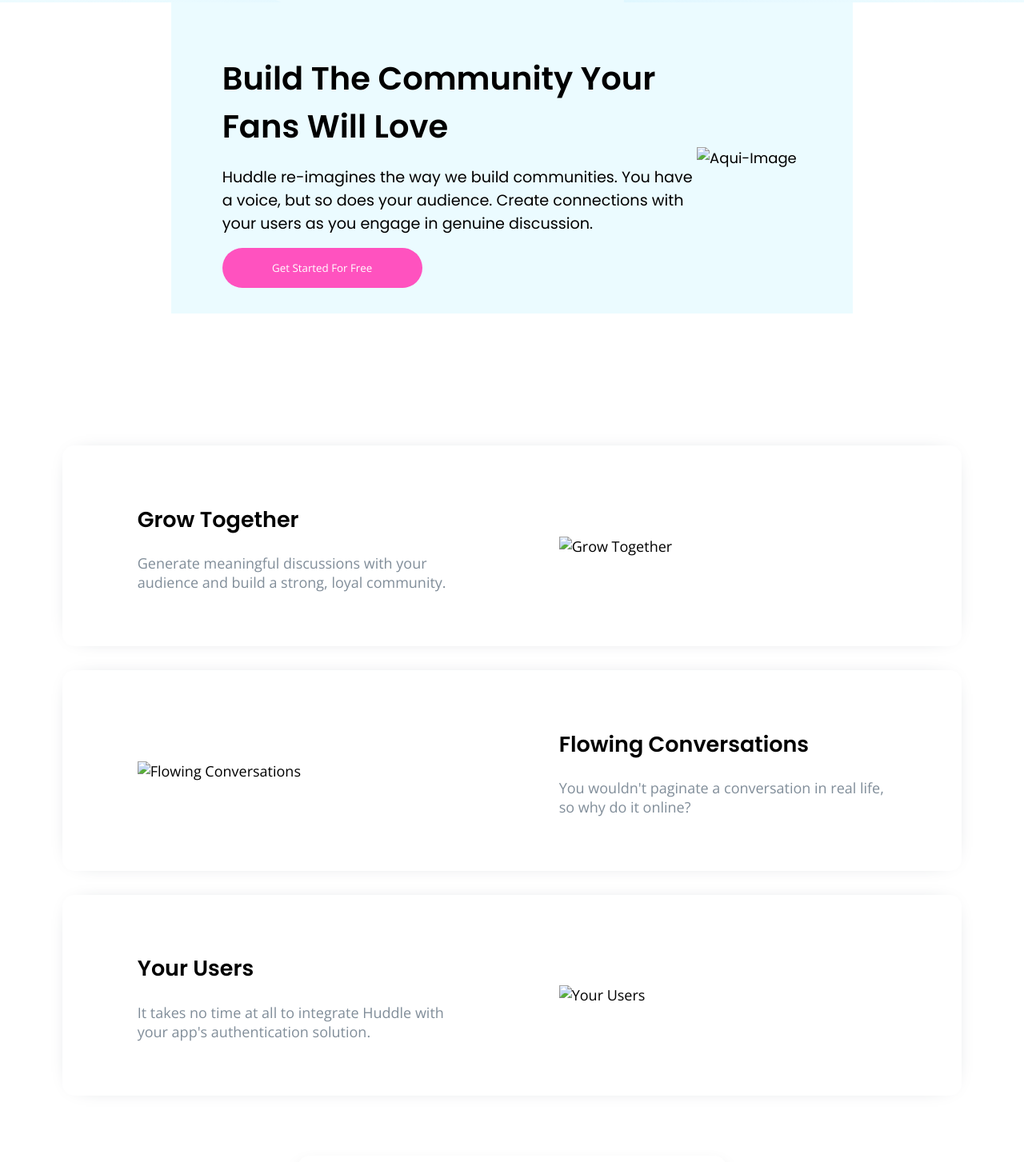
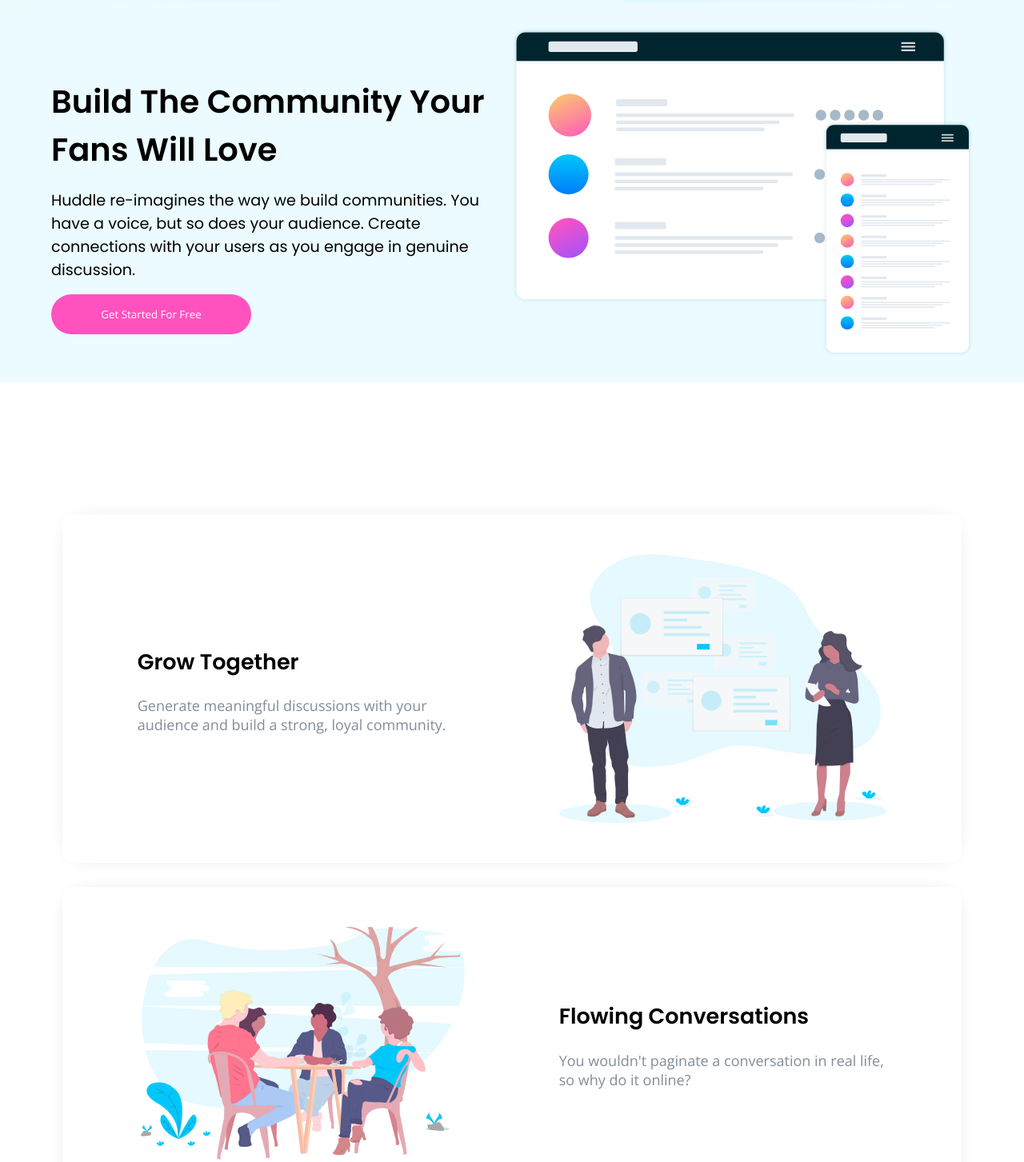
Before and after one commit to IvanDomingos/Desafio-Huddle, a plain HTML site: page index.html in a window 1280 px wide. Shown: the part 89-1542 px from the top of the page at 80% size. Drawn offline with nearby package versions, Linux system fonts and the light colour scheme; files whose address does not match are found by name.

Commit message:
Update index.html

```diff
--- a/index.html
+++ b/index.html
@@ -30,7 +30,7 @@
           engage in genuine discussion.</p>
         <button>Get Started For Free</button>
       </div>
-      <img class="classe-imagem01" src="images/illustration-mockups.svg" alt="Aqui-Image" width="100%">
+      <img class="classe-imagem01" src="imagens/illustration-mockups.svg" alt="Aqui-Image" width="100%">
     </section>
 
     <section class="topicos">
@@ -38,11 +38,11 @@
         <h2>Grow Together</h2>
         <p>Generate meaningful discussions with your audience and build a strong, loyal community.</p>
       </div>
-      <img class="classe-imagem02" src="images/illustration-grow-together.svg" alt="Grow Together">
+      <img class="classe-imagem02" src="imagens/illustration-grow-together.svg" alt="Grow Together">
     </section>
 
     <section class="topicos">
-      <img class="classe-imagem03" src="images/illustration-flowing-conversation.svg" alt="Flowing Conversations" width="80%">
+      <img class="classe-imagem03" src="imagens/illustration-flowing-conversation.svg" alt="Flowing Conversations" width="80%">
       <div class="topicos-texto">
         <h2>Flowing Conversations</h2>
         <p>You wouldn't paginate a conversation in real life, so why do it online?</p>
@@ -54,7 +54,7 @@
         <h2>Your Users</h2>
         <p>It takes no time at all to integrate Huddle with your app's authentication solution.</p>
       </div>
-      <img class="classe-imagem04" src="images/illustration-your-users.svg" alt="Your Users" width="80%">
+      <img class="classe-imagem04" src="imagens/illustration-your-users.svg" alt="Your Users" width="80%">
     </section>
 
     <section class="caixa-flutuante">
@@ -66,7 +66,7 @@
   <footer>
     <div class="footer-container">
       <div class="footer-brand">
-        <img src="images/HUDDLE_BRANCO-removebg-preview.png" alt="Logo" style="height: 30px; vertical-align: middle;" id="logo-branca"/>
+        <img src="imagens/HUDDLE_BRANCO-removebg-preview.png" alt="Logo" style="height: 30px; vertical-align: middle;" id="logo-branca"/>
         <p><i class="fa-solid fa-location-dot"></i> Lorem ipsum dolor sit amet, consectetur adipiscing elit, sed do eiusmod tempor incididunt ut labore et dolore magna aliqua</p>
         <p><i class="fa-solid fa-phone"></i> +1-543-123-4567</p>
         <p><i class="fa-solid fa-envelope"></i> example@huddle.com</p>
```
